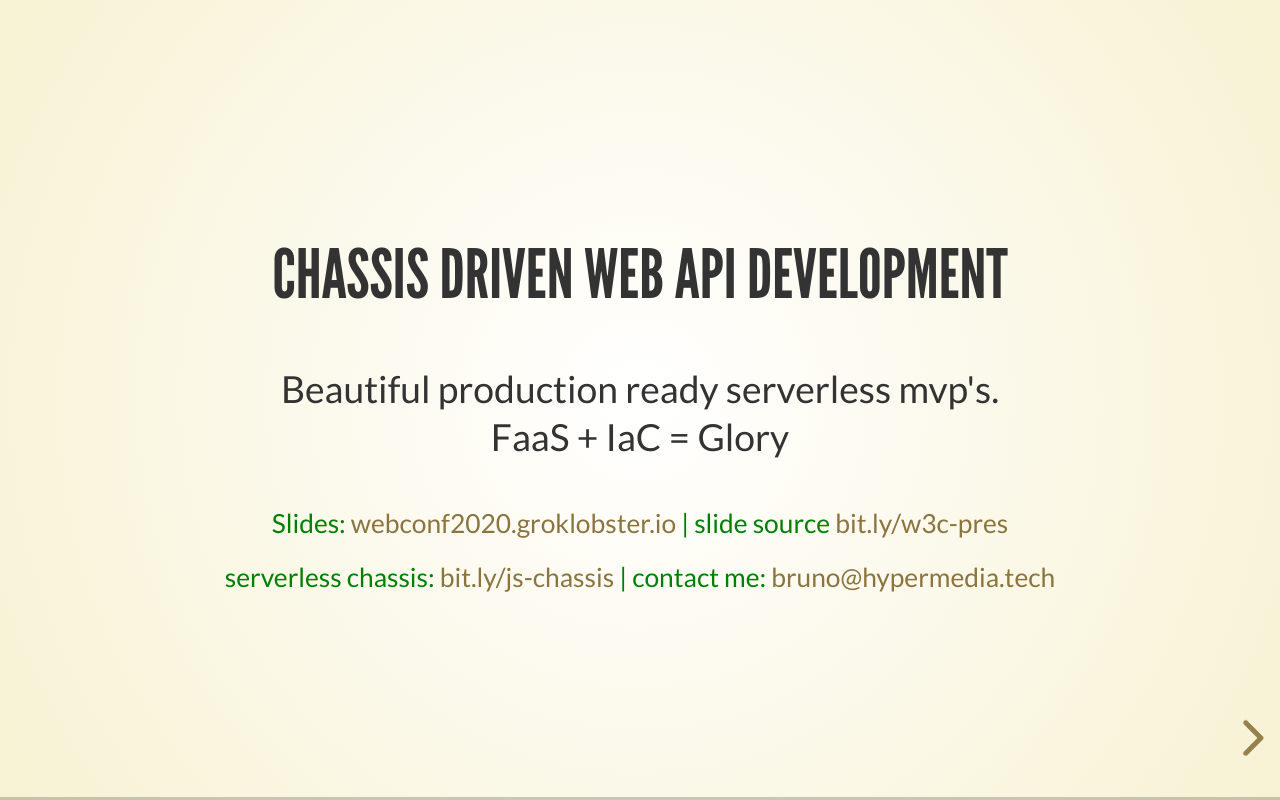
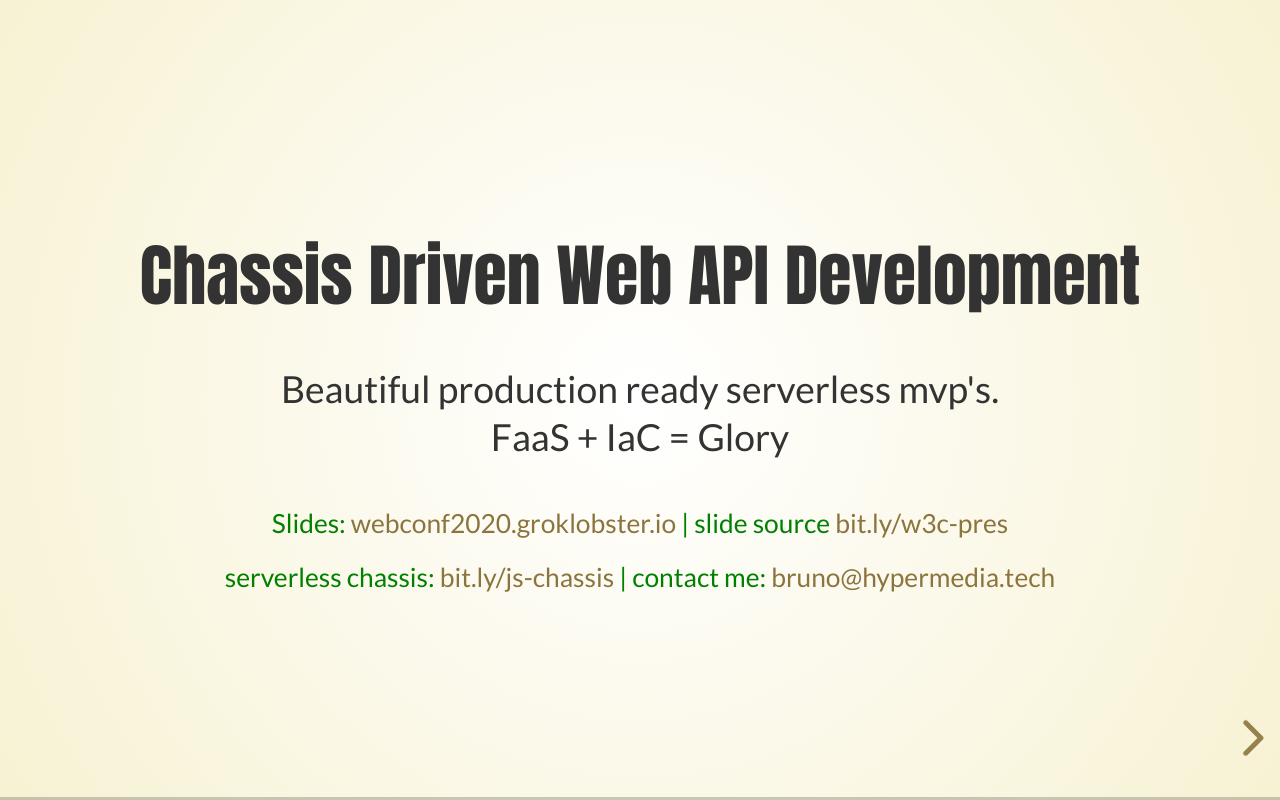
Before and after one commit to delprofundo/webconf2020pres, a website: page index.html in a window 1280 px wide. Drawn offline with Linux system fonts and the light colour scheme.

Commit message:
playing with styling

```diff
--- a/css/theme/beige.css
+++ b/css/theme/beige.css
@@ -5,6 +5,7 @@
  */
 @import url(../../lib/font/league-gothic/league-gothic.css);
 @import url(https://fonts.googleapis.com/css?family=Lato:400,700,400italic,700italic);
+@import url(https://fonts.googleapis.com/css2?family=Montserrat:ital,wght@0,300;0,400;0,600;0,700;0,900;1,300;1,400;1,600&display=swap>);
 /*********************************************
  * GLOBAL STYLES
  *********************************************/
@@ -50,11 +51,10 @@ body {
 .reveal h6 {
   margin: 0 0 20px 0;
   color: #333;
-  font-family: "League Gothic", Impact, sans-serif;
+  font-family: "Monserrat", Impact, sans-serif;
   font-weight: normal;
   line-height: 1.2;
   letter-spacing: normal;
-  text-transform: uppercase;
   text-shadow: none;
   word-wrap: break-word; }
 
```
